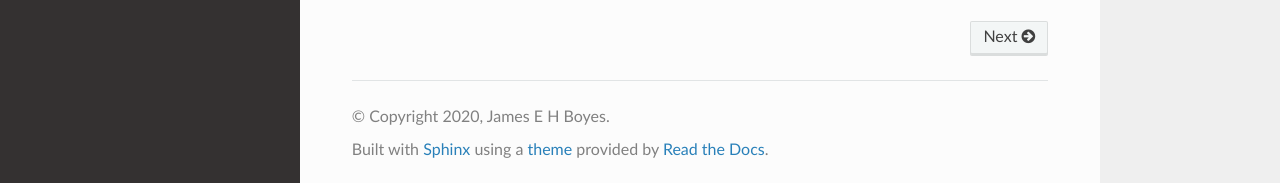
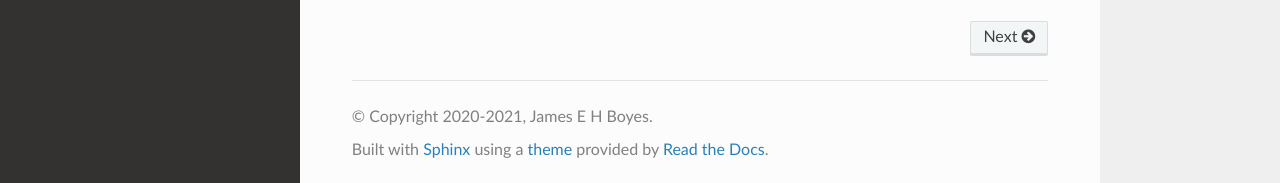
Before and after one commit to jehboyes/finance_manager, a Sphinx documentation site: the page built from docs/source/index.rst, in a window 1280 px wide and 900 px high, scrolled down 1206 px. Shown: the part 714-897 px from the top of the window. Built offline with Sphinx 7.4.7 and the Read the Docs theme 2.0.0, drawn with Linux system fonts in a browser that asks for light colours.

Commit message:
Updated copyright

```diff
--- a/docs/source/conf.py
+++ b/docs/source/conf.py
@@ -21,7 +21,7 @@ sys.path.insert(0, os.path.abspath('..'))
 # -- Project information -----------------------------------------------------
 
 project = 'Finance Manager'
-copyright = '2020, James E H Boyes'
+copyright = '2020-2021, James E H Boyes'
 author = 'James E H Boyes'
 
 # The full version, including alpha/beta/rc tags
```
